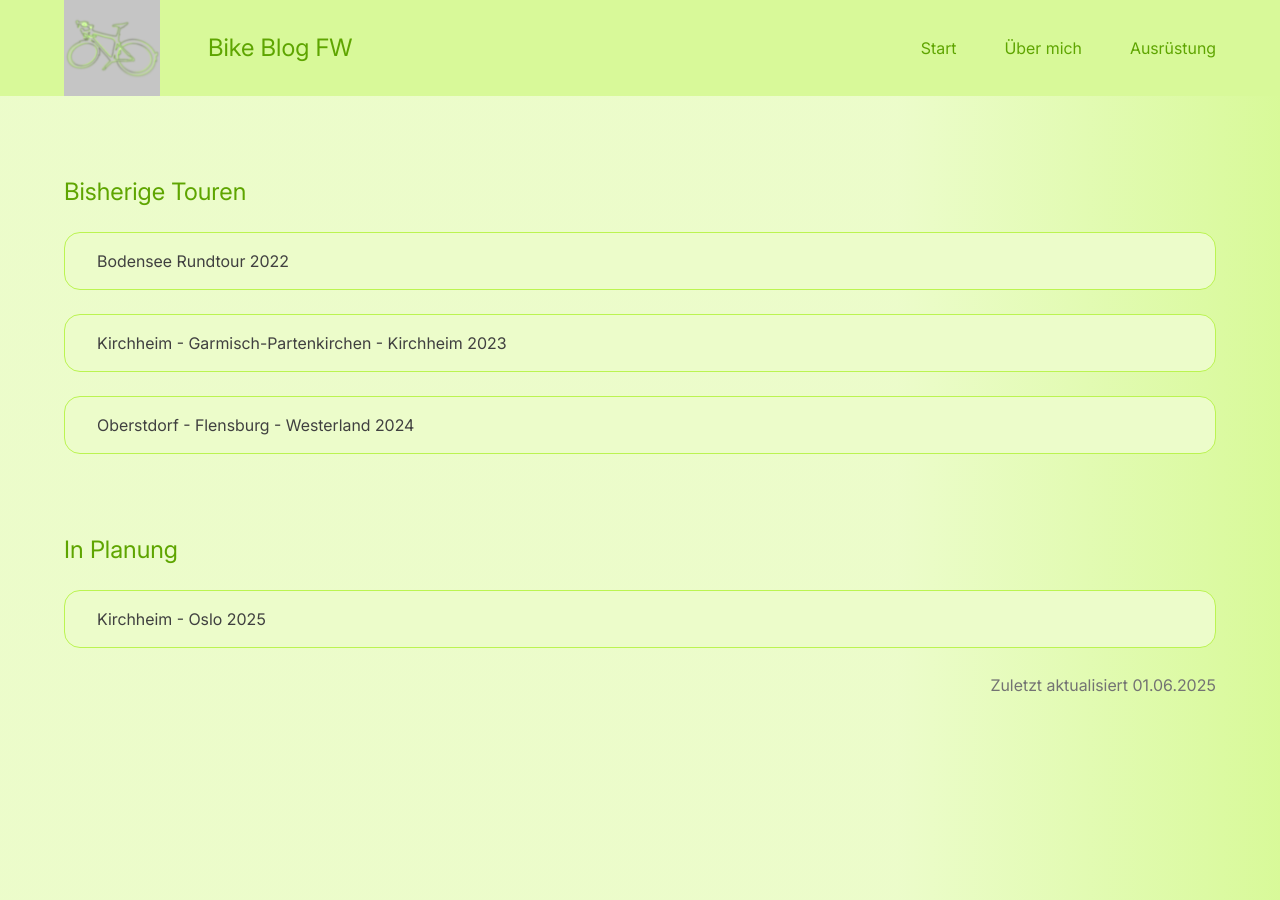
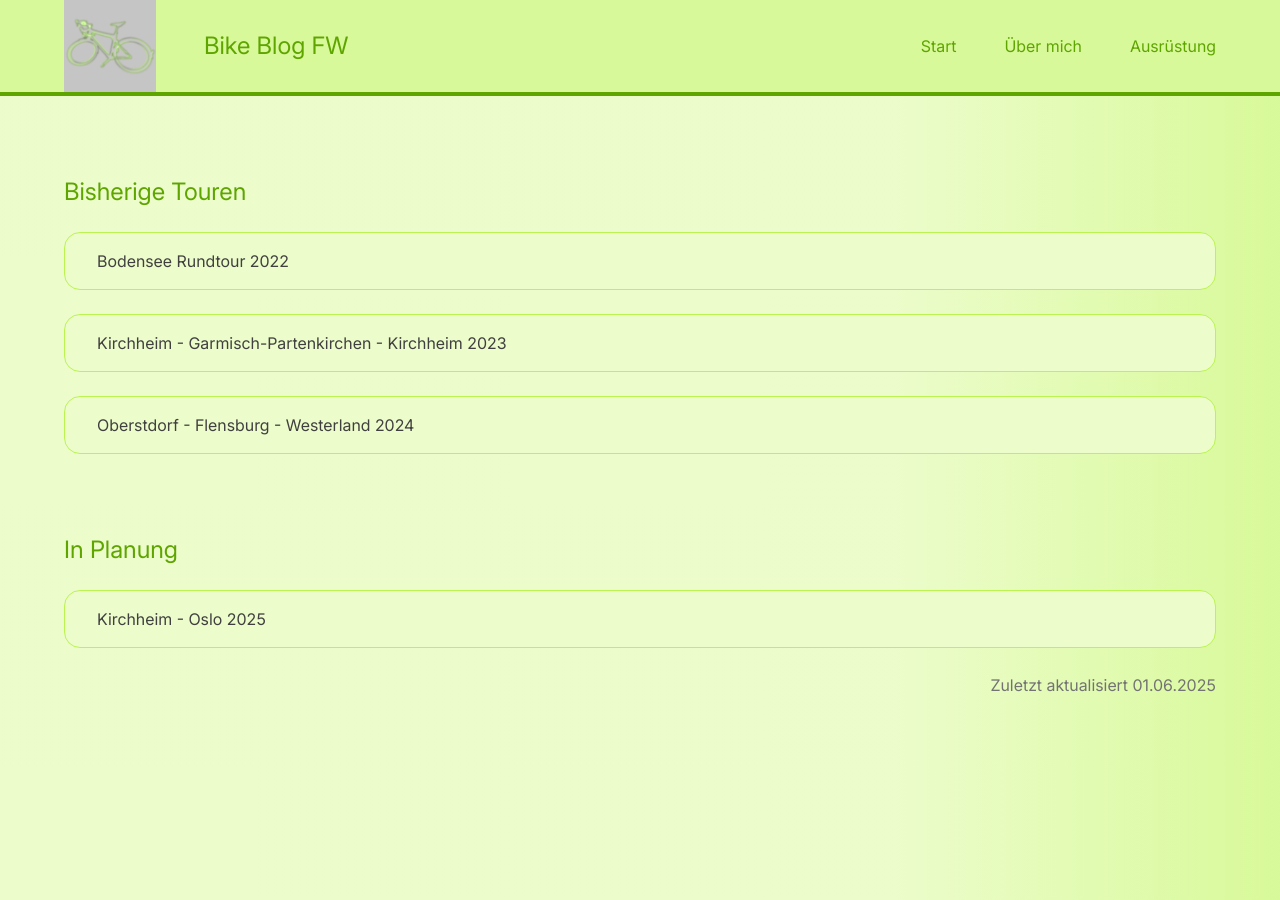
Before and after one commit to FrankWuensch/bike-blog-fw, a Jekyll site: the page built from index.html, in a window 1280 px wide. Built offline with Jekyll 4.4.1, drawn with Linux system fonts in a browser that asks for light colours; a script that is not in the unit is left out.

Commit message:
add header border

```diff
--- a/_includes/header.html
+++ b/_includes/header.html
@@ -1,4 +1,4 @@
-<nav class="relative w-full h-full bg-lime-200 dark:bg-lime-900">
+<nav class="relative w-full h-full bg-lime-200 border-b-4 border-lime-600 dark:bg-lime-900 dark:border-lime-300">
   <span class="flex flex-row gap-x-12 items-center h-full xl:mx-auto xl:max-w-6xl">
     <img src="{{site.baseurl}}src/fahrrad_symbol.png" class="h-full" id="image-lightmode"/>
     <!-- in case of darkmode -->
@@ -25,7 +25,7 @@
         class="fixed right-0 top-0 z-10 mt-16 hidden w-[75%] rounded-bl-xl bg-lime-50 dark:bg-lime-950 shadow-md"
         id="menu-content"
       >
-        <span class="flex flex-col w-full divide-y-2 divide-lime-200">
+        <span class="flex flex-col w-full divide-y-2 divide-lime-600 dark:divide-lime-300">
           {%for link in site.nav_links%}
           <a
             href="{%if link.href%}{{link.href}}{%endif%}"
--- a/dist/output.css
+++ b/dist/output.css
@@ -238,9 +238,6 @@
       max-width: 96rem;
     }
   }
-  .mx-8 {
-    margin-inline: calc(var(--spacing) * 8);
-  }
   .mx-auto {
     margin-inline: auto;
   }
@@ -249,9 +246,6 @@
   }
   .mt-16 {
     margin-top: calc(var(--spacing) * 16);
-  }
-  .mb-3 {
-    margin-bottom: calc(var(--spacing) * 3);
   }
   .flex {
     display: flex;
@@ -348,14 +342,16 @@
       border-color: var(--color-lime-200);
     }
   }
+  .divide-lime-600 {
+    :where(& > :not(:last-child)) {
+      border-color: var(--color-lime-600);
+    }
+  }
   .overflow-hidden {
     overflow: hidden;
   }
   .overflow-y-auto {
     overflow-y: auto;
-  }
-  .rounded-2xl {
-    border-radius: var(--radius-2xl);
   }
   .rounded-bl-xl {
     border-bottom-left-radius: var(--radius-xl);
@@ -364,14 +360,15 @@
     border-style: var(--tw-border-style);
     border-width: 1px;
   }
-  .border-lime-300 {
-    border-color: var(--color-lime-300);
+  .border-b-4 {
+    border-bottom-style: var(--tw-border-style);
+    border-bottom-width: 4px;
+  }
+  .border-lime-600 {
+    border-color: var(--color-lime-600);
   }
   .bg-lime-50 {
     background-color: var(--color-lime-50);
-  }
-  .bg-lime-100 {
-    background-color: var(--color-lime-100);
   }
   .bg-lime-200 {
     background-color: var(--color-lime-200);
@@ -423,15 +420,6 @@
   .pt-12 {
     padding-top: calc(var(--spacing) * 12);
   }
-  .pb-1\.5 {
-    padding-bottom: calc(var(--spacing) * 1.5);
-  }
-  .pb-3 {
-    padding-bottom: calc(var(--spacing) * 3);
-  }
-  .pb-4 {
-    padding-bottom: calc(var(--spacing) * 4);
-  }
   .pb-12 {
     padding-bottom: calc(var(--spacing) * 12);
   }
@@ -441,14 +429,6 @@
   .text-end {
     text-align: end;
   }
-  .text-base {
-    font-size: var(--text-base);
-    line-height: var(--tw-leading, var(--text-base--line-height));
-  }
-  .text-lg {
-    font-size: var(--text-lg);
-    line-height: var(--tw-leading, var(--text-lg--line-height));
-  }
   .text-sm {
     font-size: var(--text-sm);
     line-height: var(--tw-leading, var(--text-sm--line-height));
@@ -456,10 +436,6 @@
   .text-xl {
     font-size: var(--text-xl);
     line-height: var(--tw-leading, var(--text-xl--line-height));
-  }
-  .leading-relaxed {
-    --tw-leading: var(--leading-relaxed);
-    line-height: var(--leading-relaxed);
   }
   .text-nowrap {
     text-wrap: nowrap;
@@ -478,9 +454,6 @@
   }
   .text-neutral-700 {
     color: var(--color-neutral-700);
-  }
-  .text-sky-600 {
-    color: var(--color-sky-600);
   }
   .underline {
     text-decoration-line: underline;
@@ -521,28 +494,9 @@
       }
     }
   }
-  .hover\:text-sky-800 {
-    &:hover {
-      @media (hover: hover) {
-        color: var(--color-sky-800);
-      }
-    }
-  }
-  .hover\:underline {
-    &:hover {
-      @media (hover: hover) {
-        text-decoration-line: underline;
-      }
-    }
-  }
   .max-xl\:hidden {
     @media (width < 80rem) {
       display: none;
-    }
-  }
-  .xl\:mx-16 {
-    @media (width >= 80rem) {
-      margin-inline: calc(var(--spacing) * 16);
     }
   }
   .xl\:mx-auto {
@@ -558,11 +512,6 @@
   .xl\:mt-24 {
     @media (width >= 80rem) {
       margin-top: calc(var(--spacing) * 24);
-    }
-  }
-  .xl\:mb-5 {
-    @media (width >= 80rem) {
-      margin-bottom: calc(var(--spacing) * 5);
     }
   }
   .xl\:hidden {
@@ -600,16 +549,6 @@
       padding-top: calc(var(--spacing) * 20);
     }
   }
-  .xl\:pb-6 {
-    @media (width >= 80rem) {
-      padding-bottom: calc(var(--spacing) * 6);
-    }
-  }
-  .xl\:pb-8 {
-    @media (width >= 80rem) {
-      padding-bottom: calc(var(--spacing) * 8);
-    }
-  }
   .xl\:pb-20 {
     @media (width >= 80rem) {
       padding-bottom: calc(var(--spacing) * 20);
@@ -621,9 +560,16 @@
       line-height: var(--tw-leading, var(--text-base--line-height));
     }
   }
-  .dark\:border-lime-700 {
+  .dark\:divide-lime-300 {
     @media (prefers-color-scheme: dark) {
-      border-color: var(--color-lime-700);
+      :where(& > :not(:last-child)) {
+        border-color: var(--color-lime-300);
+      }
+    }
+  }
+  .dark\:border-lime-300 {
+    @media (prefers-color-scheme: dark) {
+      border-color: var(--color-lime-300);
     }
   }
   .dark\:bg-black\/50 {
@@ -673,11 +619,6 @@
       color: var(--color-neutral-300);
     }
   }
-  .dark\:text-sky-300 {
-    @media (prefers-color-scheme: dark) {
-      color: var(--color-sky-300);
-    }
-  }
   .dark\:hover\:bg-lime-900 {
     @media (prefers-color-scheme: dark) {
       &:hover {
@@ -687,29 +628,11 @@
       }
     }
   }
-  .dark\:hover\:text-lime-100 {
-    @media (prefers-color-scheme: dark) {
-      &:hover {
-        @media (hover: hover) {
-          color: var(--color-lime-100);
-        }
-      }
-    }
-  }
   .dark\:hover\:text-lime-200 {
     @media (prefers-color-scheme: dark) {
       &:hover {
         @media (hover: hover) {
           color: var(--color-lime-200);
-        }
-      }
-    }
-  }
-  .dark\:hover\:text-sky-600 {
-    @media (prefers-color-scheme: dark) {
-      &:hover {
-        @media (hover: hover) {
-          color: var(--color-sky-600);
         }
       }
     }
@@ -1123,10 +1046,6 @@ main a[href] {
   inherits: false;
   initial-value: 100%;
 }
-@property --tw-leading {
-  syntax: "*";
-  inherits: false;
-}
 @property --tw-shadow {
   syntax: "*";
   inherits: false;
@@ -1250,6 +1169,10 @@ main a[href] {
   syntax: "*";
   inherits: false;
 }
+@property --tw-leading {
+  syntax: "*";
+  inherits: false;
+}
 @property --tw-border-spacing-x {
   syntax: "<length>";
   inherits: false;
@@ -1279,7 +1202,6 @@ main a[href] {
       --tw-gradient-from-position: 0%;
       --tw-gradient-via-position: 50%;
       --tw-gradient-to-position: 100%;
-      --tw-leading: initial;
       --tw-shadow: 0 0 #0000;
       --tw-shadow-color: initial;
       --tw-shadow-alpha: 100%;
@@ -1308,6 +1230,7 @@ main a[href] {
       --tw-drop-shadow-color: initial;
       --tw-drop-shadow-alpha: 100%;
       --tw-drop-shadow-size: initial;
+      --tw-leading: initial;
       --tw-border-spacing-x: 0;
       --tw-border-spacing-y: 0;
     }
```
Also changed, not shown: 8 other files.
